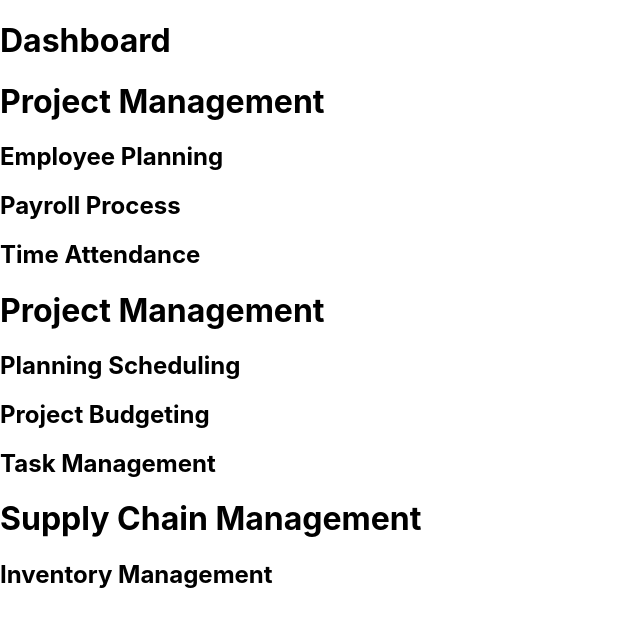
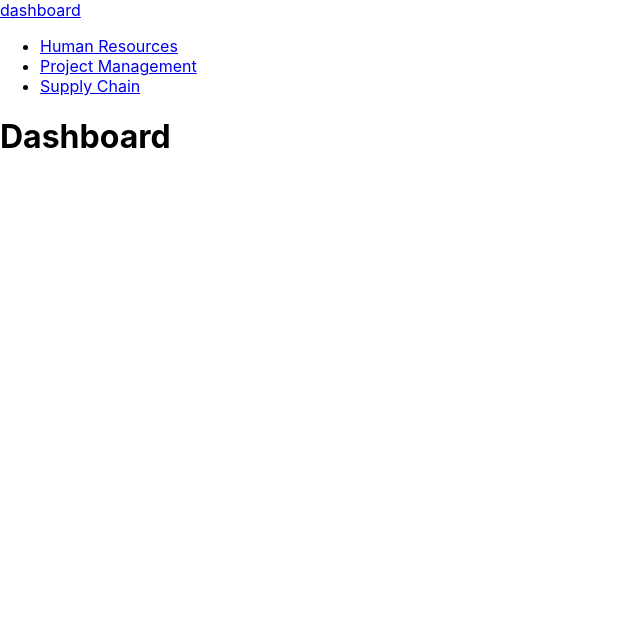
Before and after one commit to v1nss/enterprise-resource-planning, a React (Create React App) app: page / in a window 1280 px wide. Shown: the top 626 px of the page, without its empty margins (0-640 px from the left). Built offline with nearby package versions, Linux system fonts and the light colour scheme.

Commit message:
navbar added but not styled

```diff
--- a/src/App.js
+++ b/src/App.js
@@ -1,43 +1,29 @@
 import './App.css';
 import {
-  createBrowserRouter,
-  RouterProvider,
+  Route,
+  Routes
 } from "react-router-dom";
 
+import Navbar from './Navbar';
 import Dashboard from './pages/Dashboard';
 import HumanResources from './pages/HumanResources';
 import ProjectManagement from './pages/ProjectManagement';
 import SupplyChain from './pages/SupplyChain';
 
-const router = createBrowserRouter([
-  {
-    path: "/",
-    // element: <MinimalLayout />,
-    errorElement: <div>Naliligaw ka yata?</div>,
-    children: [
-      {
-        index: true,
-        element: <Dashboard />
-      },
-      {
-        path: "human-resources",
-        element: <HumanResources />
-      },
-      {
-        path: "project-management",
-        element: <ProjectManagement />
-      },
-      {
-        path: "supply-chain",
-        element: <SupplyChain />
-      }
-    ]
-  },
-]);
 
 function App() {
   return (
-    <RouterProvider router={router}/>
+    <>
+      <Navbar/>
+      <div className="container">
+        <Routes>
+          <Route path="/" element={<Dashboard/>} />
+          <Route path="/human-resources" element={<HumanResources/>} />
+          <Route path="/project-manegament" element={<ProjectManagement/>} />
+          <Route path="/supply-chain" element={<SupplyChain/>} />
+        </Routes>
+      </div>
+    </>
   );
 }
 
--- /dev/null
+++ b/src/Navbar.js
@@ -0,0 +1,29 @@
+import { Link, resolvePath, useMatch, useResolvedPath} from "react-router-dom"
+
+export default function Navbar() {
+    return(
+        <nav className="nav">
+            <Link to="/" className="dashboard">
+                dashboard
+            </Link>
+            <ul>
+                <CustomLink to="/human-resources">Human Resources</CustomLink>
+                <CustomLink to="/project-manegament">Project Management</CustomLink>
+                <CustomLink to="/supply-chain">Supply Chain</CustomLink>
+            </ul>
+        </nav>
+    )
+}
+
+function CustomLink({ to, children, ...props}) {
+    const resolvedPath = useResolvedPath(to)
+    const isActive = useMatch({ path: resolvedPath.pathname, end: true })
+
+    return (
+        <li className={isActive ? "active" : ""}>
+            <Link to={to} {...props}>
+                {children}
+            </Link>
+        </li>
+    )
+}
--- a/src/index.js
+++ b/src/index.js
@@ -3,12 +3,17 @@ import ReactDOM from 'react-dom/client';
 import './index.css';
 import App from './App';
 import reportWebVitals from './reportWebVitals';
+import { BrowserRouter } from 'react-router-dom';
 
 const root = ReactDOM.createRoot(document.getElementById('root'));
 root.render(
+
   <React.StrictMode>
-    <App />
+    <BrowserRouter>
+      <App />
+    </BrowserRouter>
   </React.StrictMode>
+
 );
 
 // If you want to start measuring performance in your app, pass a function
--- a/src/pages/Dashboard.js
+++ b/src/pages/Dashboard.js
@@ -1,16 +1,40 @@
 import React from "react";
+
+import {
+    Link,
+  } from "react-router-dom";
+
 import HumanResources from "./HumanResources";
 import ProjectManagement from "./ProjectManagement";
 import SupplyChain from "./SupplyChain";
 
+
+
 const Dashboard = () => {
     return (
-      <div>
-        <h1>Dashboard</h1>
-        <HumanResources />
-        <ProjectManagement />
-        <SupplyChain />
-      </div>
+        <div>
+          <h1>Dashboard</h1>
+          {/* <Link to="/">
+            <button>
+              asda
+            </button>
+          </Link>
+          <Link to="/human-resources">
+            <button>
+              asda
+            </button>
+          </Link>
+          <Link to="/project-management">
+            <button>
+              asda
+            </button>
+          </Link>
+          <Link to="/supply-chain">
+            <button>
+              asda
+            </button>
+          </Link> */}
+        </div>
     );
   };
 
--- a/src/pages/HumanResources.js
+++ b/src/pages/HumanResources.js
@@ -1,4 +1,9 @@
 import React from "react";
+
+import {
+    Link,
+  } from "react-router-dom";
+
 import EmployeeInformation from "../components/HumanResources/EmployeeInformation";
 import PayrollProcessing from "../components/HumanResources/PayrollProcessing";
 import TimeAttendance from "../components/HumanResources/TimeAttendance";
@@ -6,10 +11,32 @@ import TimeAttendance from "../components/HumanResources/TimeAttendance";
 const HumanResources = () => {
     return (
       <div>
-        <h1>Project Management</h1>
+        <h1>Human Resources</h1>
         <EmployeeInformation />
         <PayrollProcessing />
         <TimeAttendance />
+        {/* <div>
+          <Link to="/">
+            <button>
+              asda
+            </button>
+          </Link>
+          <Link to="/human-resources">
+            <button>
+              asda
+            </button>
+          </Link>
+          <Link to="/project-management">
+            <button>
+              asda
+            </button>
+          </Link>
+          <Link to="/supply-chain">
+            <button>
+              asda
+            </button>
+          </Link>
+        </div> */}
       </div>
     );
   };
```
Also changed, not shown: src/pages/ProjectManagement.js (+31 -3 lines), src/pages/SupplyChain.js (+27 -0 lines).
